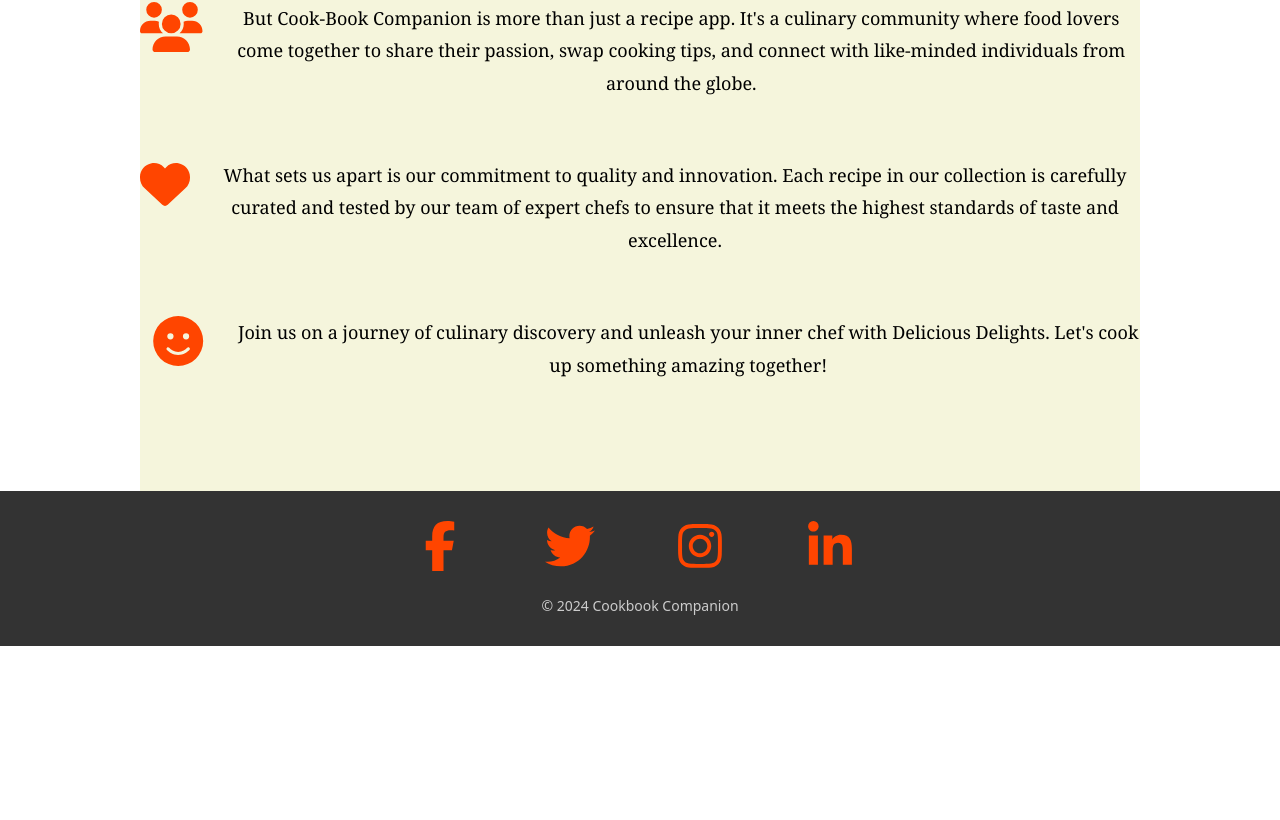
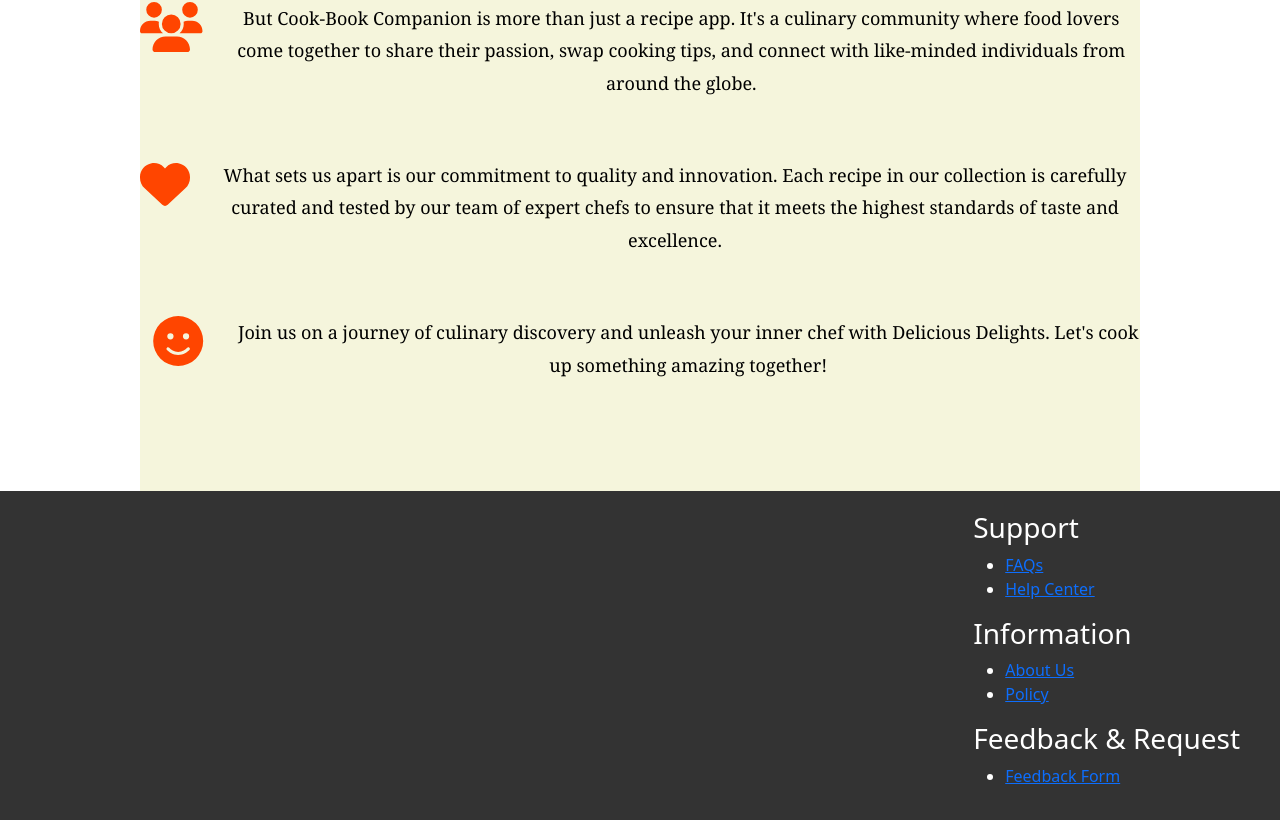
Before and after one commit to hadujeluk/Cookbook-companion, a React (Vite) app: page / in a window 1280 px wide. Shown: the part 1554-2374 px from the top of the page. Before the commit the page ends 2200 px from the top, so only its background shows below. Built offline with nearby package versions, Linux system fonts and the light colour scheme.

Commit message:
new changes made in the footer

```diff
--- a/package.json
+++ b/package.json
@@ -14,6 +14,7 @@
   "dependencies": {
     "@fortawesome/fontawesome-free": "^6.5.2",
     "@fortawesome/fontawesome-svg-core": "^6.5.2",
+    "@fortawesome/free-brands-svg-icons": "^6.5.2",
     "@fortawesome/free-solid-svg-icons": "^6.5.2",
     "@fortawesome/react-fontawesome": "^0.2.0",
     "bootstrap": "^5.3.3",
--- a/src/components/Footer.css
+++ b/src/components/Footer.css
@@ -1,29 +1,22 @@
 .footer {
     background-color: #333;
     color: #fff;
-    padding: 30px 0;
-    text-align: center;
+    padding: 20px 0;
   }
 
-  .social-icons {
-    margin-bottom: 20px;
+  .footer-container {
+    max-width: 1200px;
+    margin: 0 auto;
+    display: flex;
+    justify-content: space-between;
+    align-items: center;
   }
 
   .social-icons a {
-    display: inline-block;
-    margin: 0 10px;
     color: #fff;
-    font-size: 24px;
-  }
-
-  .social-icons a:hover {
-    color: #f8c24d;
+    margin-right: 15px;
   }
 
   .signature {
     font-size: 14px;
   }
-
-  .signature span {
-    color: #ccc;
-  }
--- a/src/components/Footer.jsx
+++ b/src/components/Footer.jsx
@@ -1,11 +1,20 @@
 import React from "react";
 import { FontAwesomeIcon } from '@fortawesome/react-fontawesome';
-import { faFacebookF, faTwitter, faInstagram, faLinkedinIn } from '@fortawesome/free-brands-svg-icons';
+import {
+  faFacebookF,
+  faTwitter,
+  faInstagram,
+  faLinkedinIn,
+  faQuestionCircle,
+  faInfoCircle,
+  faCommentAlt
+} from '@fortawesome/free-solid-svg-icons';
 import "../components/Footer.css";
 
 function Footer() {
   return (
     <footer className="footer">
+      <div className="footer-container">
         <div className="social-icons">
           <a href="https://www.facebook.com/your-facebook-page" target="_blank" rel="noopener noreferrer">
             <FontAwesomeIcon icon={faFacebookF} className="icon" />
@@ -20,8 +29,28 @@ function Footer() {
             <FontAwesomeIcon icon={faLinkedinIn} className="icon" />
           </a>
         </div>
-      <div className="signature">
-        <span>© 2024 Cookbook Companion</span>
+        <div className="links">
+          <div className="link-group">
+            <h3>Support</h3>
+            <ul>
+              <li><a href="/faqs">FAQs</a></li>
+              <li><a href="/help-center">Help Center</a></li>
+            </ul>
+          </div>
+          <div className="link-group">
+            <h3>Information</h3>
+            <ul>
+              <li><a href="/about-us">About Us</a></li>
+              <li><a href="/policy">Policy</a></li>
+            </ul>
+          </div>
+          <div className="link-group">
+            <h3>Feedback & Request</h3>
+            <ul>
+              <li><a href="/feedback">Feedback Form</a></li>
+            </ul>
+          </div>
+        </div>
       </div>
     </footer>
   );
```
Also changed, not shown: 1 other file (tests, documents, lock files or other folders). Lines whose indentation alone changed are shown as unchanged.
